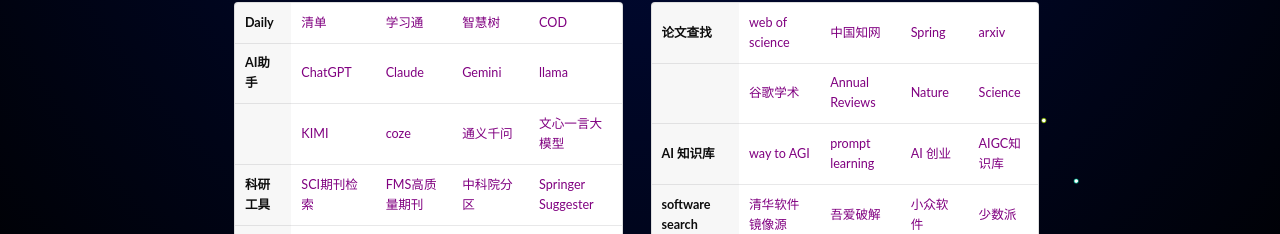
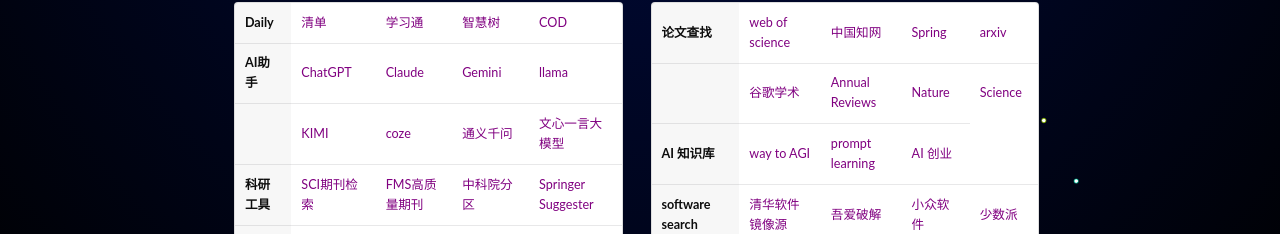
Before and after one commit to nishuobianchenghennan/nav, a plain HTML site: page index.html in a window 1280 px wide. Shown: the part 524-758 px from the top of the page. Drawn offline with Linux system fonts and the light colour scheme; some packages are replaced by stand-ins of ours; a script that the page names is missing.

Commit message:
Update index.html

```diff
--- a/index.html
+++ b/index.html
@@ -258,7 +258,7 @@
 		    <td align="center"><a href="https://waytoagi.com/" target="_blank"  >way to AGI</a></td>
 		    <td align="center"><a href="http://www.learnprompt.pro/zh" target="_blank"  >prompt learning</a></td>
 		    <td align="center"><a href="https://openviewtech.feishu.cn/wiki/wikcnw7V554RwcZU4BgDO4rColg" target="_blank"  >AI 创业</a></td>
-		    <td align="center"><a href="https://www.yuque.com/gptcn/gpt" target="_blank"  >AIGC知识库</a></td>
+
 	     </tr>
 	    </tbody>
             <tbody>
```
